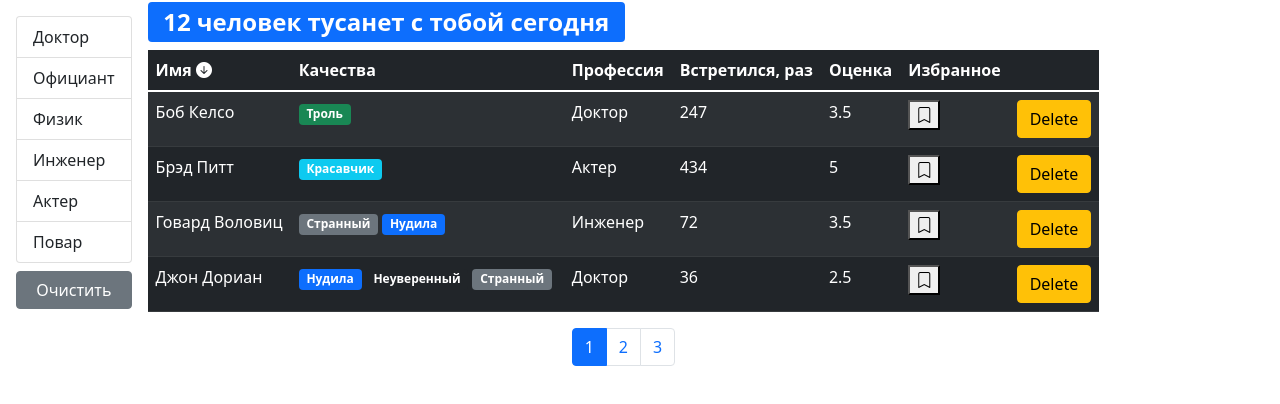
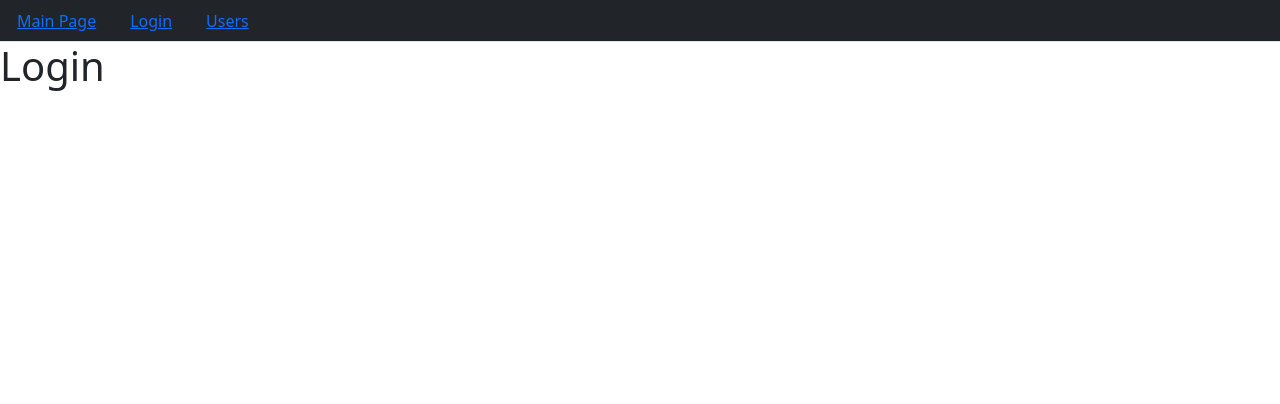
Before and after one commit to BeliakovAndrei/Fast-company-project, a React (Create React App) app: page /login in a window 1280 px wide. Shown: the top 404 px of the page. Built offline with nearby package versions, Linux system fonts and the light colour scheme.

Commit message:
added navigation panel, added element Link on names

```diff
--- a/package.json
+++ b/package.json
@@ -11,6 +11,7 @@
     "prop-types": "^15.8.1",
     "react": "^18.2.0",
     "react-dom": "^18.2.0",
+    "react-router-dom": "^5.3.0",
     "react-scripts": "^5.0.1",
     "web-vitals": "^2.1.4"
   },
--- a/src/API/fake.api/user.api.js
+++ b/src/API/fake.api/user.api.js
@@ -150,6 +150,14 @@ const fetchAll = () =>
         }, 2000);
     });
 
+const getById = (id) =>
+    new Promise((resolve) => {
+        window.setTimeout(function () {
+            resolve(users.find((user) => user._id === id));
+        }, 1000);
+    });
+
 export default {
-    fetchAll
+    fetchAll,
+    getById
 };
--- a/src/App.js
+++ b/src/App.js
@@ -1,8 +1,21 @@
 import React from "react";
+import NavBar from "./components/navBar";
 import Users from "./components/users";
+import { Route, Switch } from "react-router-dom";
+import Login from "./components/login";
+import Main from "./components/main";
+import UsersNav from "./components/usersNav";
 
 const App = () => {
-    return <Users />;
+    return <div>
+        <NavBar />
+        <Switch>
+            <Route path="/users/" component={Users} />
+            <Route path="/login" component={Login} />
+            <Route path="/users/:userId?" component={UsersNav} />
+            <Route path="/" exact component={Main} />
+        </Switch>
+    </div>;
 };
 
 export default App;
--- /dev/null
+++ b/src/components/login.jsx
@@ -0,0 +1,7 @@
+import React from "react";
+
+const Login = () => {
+    return <h1>Login</h1>;
+};
+
+export default Login;
--- /dev/null
+++ b/src/components/main.jsx
@@ -0,0 +1,7 @@
+import React from "react";
+
+const Main = () => {
+    return <h1>Main page</h1>;
+};
+
+export default Main;
--- /dev/null
+++ b/src/components/navBar.jsx
@@ -0,0 +1,25 @@
+import React from "react";
+
+const NavBar = () => {
+    return (
+        <ul className="nav nav-tabs bg-dark" id="myTab" role="tablist">
+            <li className="nav-item" role="presentation">
+                <button className="nav-link" id="home-tab" data-bs-toggle="tab" data-bs-target="/" type="button" role="tab" aria-controls="home-tab-pane" aria-selected="true" >
+                    <a href="/">Main Page</a>
+                </button>
+            </li>
+            <li className="nav-item" role="presentation">
+                <button className="nav-link" id="profile-tab" data-bs-toggle="tab" data-bs-target="/login" type="button" role="tab" aria-controls="" aria-selected="false">
+                    <a href="/login">Login</a>
+                </button>
+            </li>
+            <li className="nav-item" role="presentation">
+                <button className="nav-link" id="contact-tab" data-bs-toggle="tab" data-bs-target="/users" type="button" role="tab" aria-controls="contact-tab-pane" aria-selected="false">
+                    <a href="/users">Users</a>
+                </button>
+            </li>
+        </ul>
+    );
+};
+
+export default NavBar;
--- a/src/components/searchStatus.jsx
+++ b/src/components/searchStatus.jsx
@@ -12,7 +12,7 @@ const SearchStatus = ({ length }) => {
     return (
         <h2>
             <span
-                className={"badge position-relative " + (length > 0 ? "bg-primary" : "bg-danger")}
+                className={"badge position-relative " + (length > 0 ? "bg-success" : "bg-danger")}
             >
                 {length > 0
                     ? `${length + " " + renderPhrase(length)}`
--- a/src/components/users.jsx
+++ b/src/components/users.jsx
@@ -32,7 +32,7 @@ const Users = () => {
     const [professions, setProfessions] = useState();
     const [selectedProf, setSelectedProf] = useState();
     const [sortBy, setSortBy] = useState({
-        path : "name",
+        path: "name",
         order: "asc"
     });
     const handleProfessionSelect = item => {
--- /dev/null
+++ b/src/components/usersNav.jsx
@@ -0,0 +1,8 @@
+import React from "react";
+import Users from "./users";
+
+const UsersNav = () => {
+    return userId ? <userPage/> : <Users/>;
+};
+
+export default UsersNav;
--- a/src/components/usersTable.jsx
+++ b/src/components/usersTable.jsx
@@ -1,10 +1,9 @@
 import React from "react";
 import PropTypes from "prop-types";
-// import TableHeader from "./tableHeader";
-// import TableBody from "./tableBody";
 import BookMark from "./bookmark";
 import QualitiesList from "./qualitiesList";
 import Table from "./table";
+import { Link } from "react-router-dom";
 
 const UserTable = ({
     users,
@@ -15,7 +14,13 @@ const UserTable = ({
     ...rest
 }) => {
     const columns = {
-        name: { path: "name", name: "Имя" },
+        name: {
+            path: "name",
+            name: "Имя",
+            component: (user) => (
+                <Link to={`/users/${user._id}`}>{user.name}</Link>
+            )
+        },
         qualities: {
             name: "Качества",
             component: (user) => (
--- a/src/index.js
+++ b/src/index.js
@@ -3,10 +3,13 @@ import ReactDOM from "react-dom/client";
 import "./index.css";
 import "bootstrap/dist/css/bootstrap.css";
 import App from "./App";
+import { BrowserRouter } from "react-router-dom";
 
 const root = ReactDOM.createRoot(document.getElementById("root"));
 root.render(
     <React.StrictMode>
-        <App />
+        <BrowserRouter>
+            <App />
+        </BrowserRouter>
     </React.StrictMode>
 );
```
Also changed, not shown: src/components/userPage.jsx (added, +26 -0 lines), 1 other file (tests, documents, lock files or other folders).
